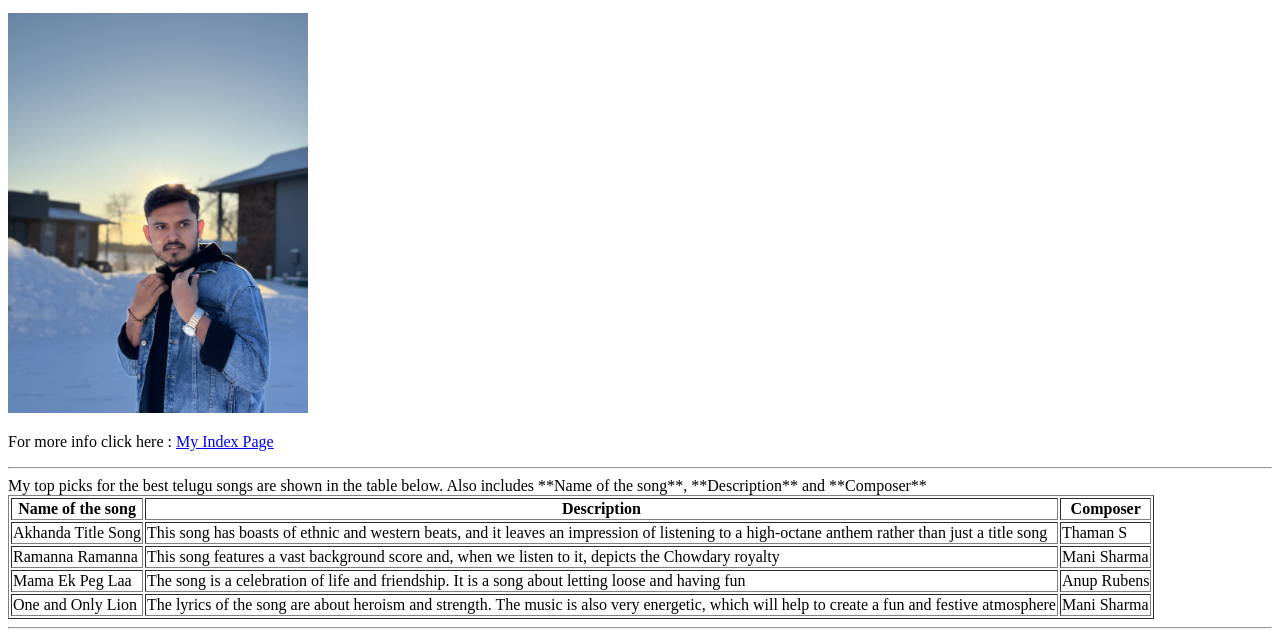
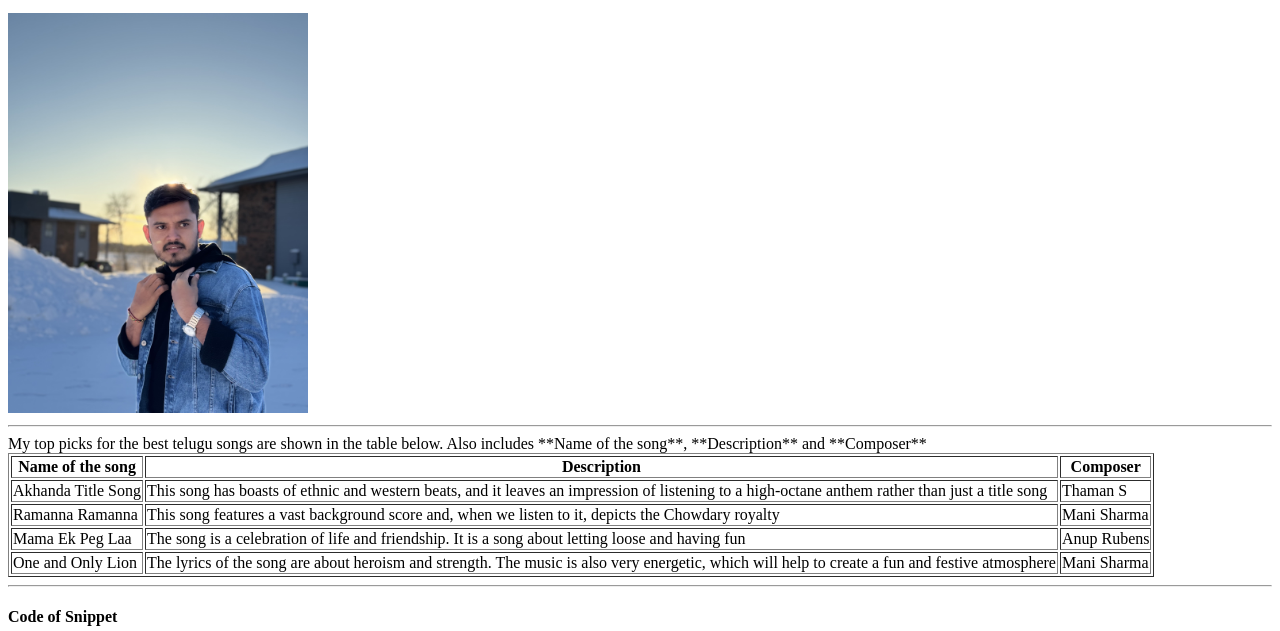
Before and after one commit to 44-563-Web-Apps-S24/44563-webapps-s24-assignment3-Sivapavankumar, a plain HTML site: page mymedia.html in a window 1280 px wide. Shown: the part 207-838 px from the top of the page. Drawn offline with Linux system fonts and the light colour scheme.

Commit message:
modiefied the html files

```diff
--- a/mymedia.html
+++ b/mymedia.html
@@ -25,10 +25,6 @@
         facing sticky situations along the way</p>
 
     <img src="MyPicture.jpg" alt="Pavan Balayya" width="300" height="400">
-
-    <footer>
-        <p> For more info click here : <a href="index.html">My Index Page</a></p>
-    </footer>
 
     <hr>
         My top picks for the best telugu songs are shown in the table below. Also includes **Name of the song**, **Description** and **Composer**
```
Also changed, not shown: bonus.html (+1 -1 lines).
